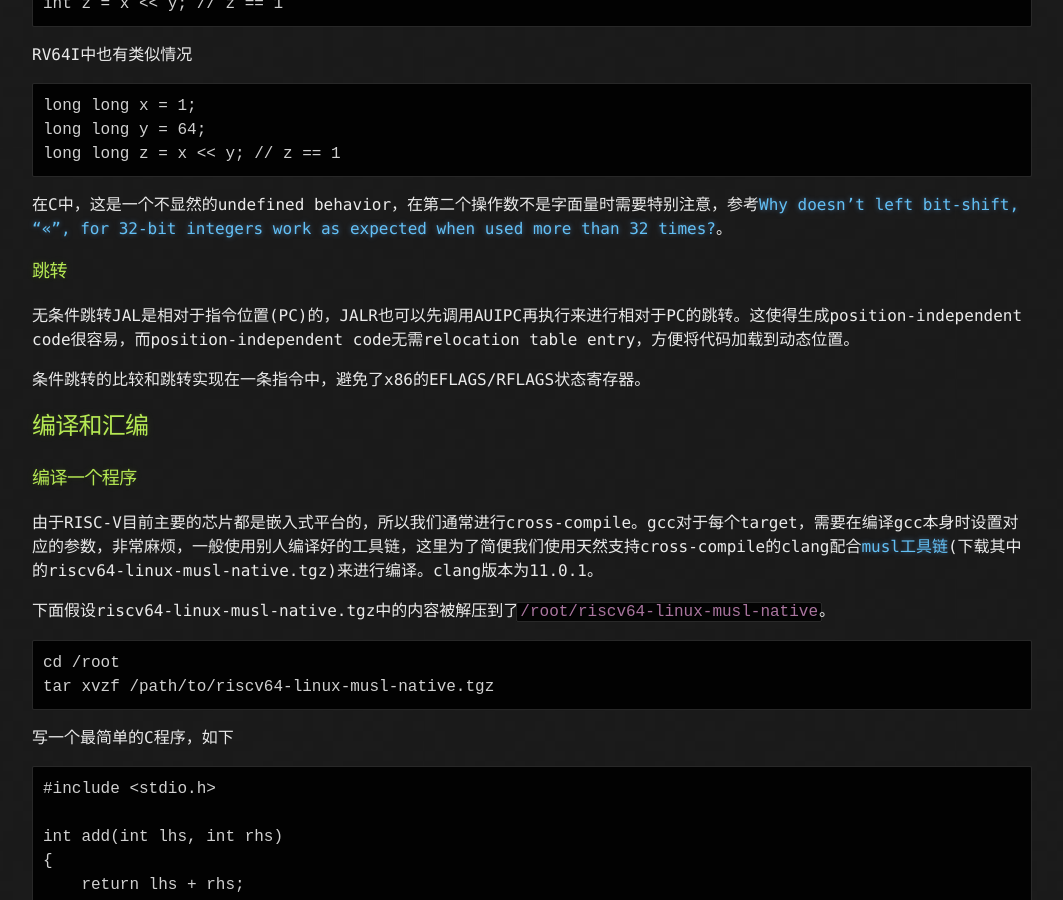
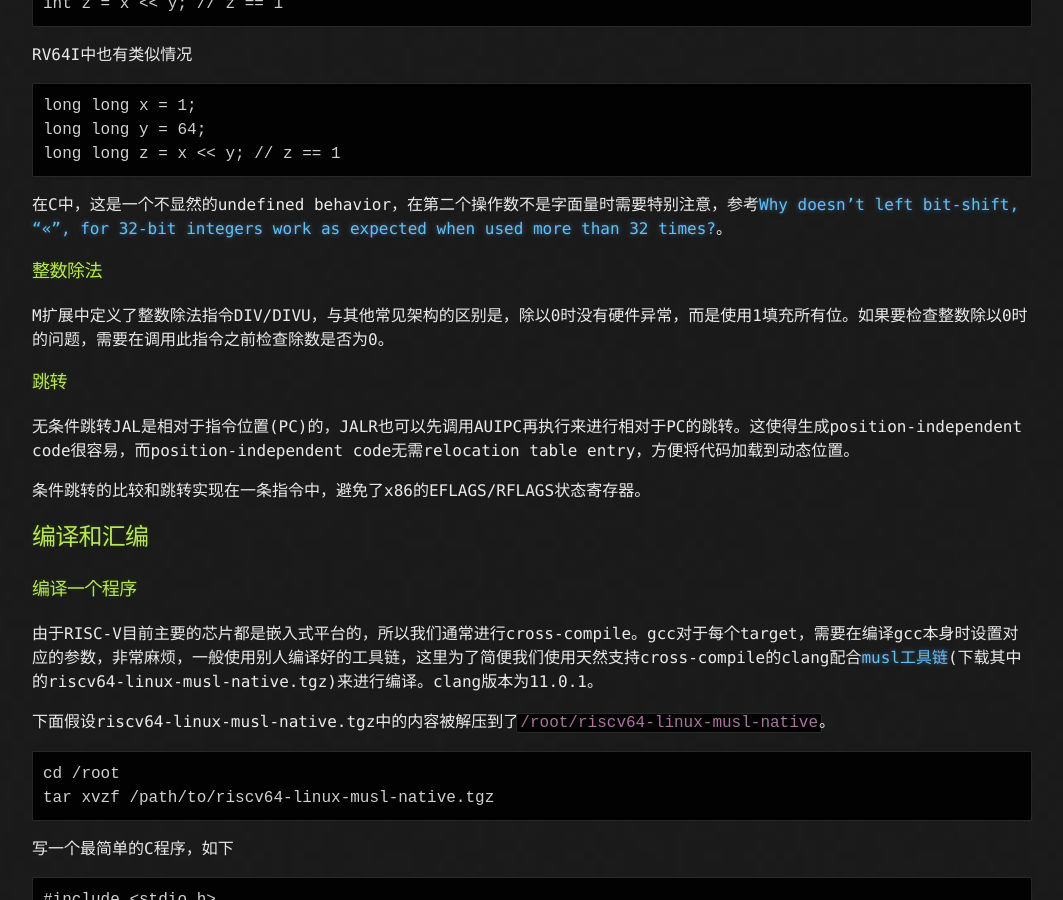
Before and after one commit to IanusInferus/ianusinferus.github.io, a Jekyll site: the page built from posts/202201/20220105_riscv.md, in a window 1280 px wide and 900 px high, scrolled down 1448 px. Shown: the whole window, without its empty margins (108-1171 px from the left). Built offline with Jekyll 4.4.1, drawn with Linux system fonts in a browser that asks for light colours; comment, search, counter and statistics services are not loaded; some of the changed text lies outside the part shown.

Commit message:
增加整数除法的说明

```diff
--- a/posts/202201/20220105_riscv.md
+++ b/posts/202201/20220105_riscv.md
@@ -55,6 +55,10 @@ RV64I中也有类似情况
     long long z = x << y; // z == 1
 
 在C中，这是一个不显然的undefined behavior，在第二个操作数不是字面量时需要特别注意，参考[Why doesn't left bit-shift, "<<", for 32-bit integers work as expected when used more than 32 times?](https://stackoverflow.com/questions/7401888/why-doesnt-left-bit-shift-for-32-bit-integers-work-as-expected-when-used)。
+
+### 整数除法
+
+M扩展中定义了整数除法指令DIV/DIVU，与其他常见架构的区别是，除以0时没有硬件异常，而是使用1填充所有位。如果要检查整数除以0时的问题，需要在调用此指令之前检查除数是否为0。
 
 ### 跳转
 
@@ -237,3 +241,7 @@ RV64I中也有类似情况
 C++和C的主要区别在于需要C++标准库。如果使用clang-libc++-musl，需要自行编译一下libc++。另外可能需要`-mno-relax`选项。
 
 我开发的[TypeMake](https://github.com/IanusInferus/typemake)已经支持了RISC-V。
+
+## 修改记录
+
+2022-01-25 增加整数除法的说明
```
